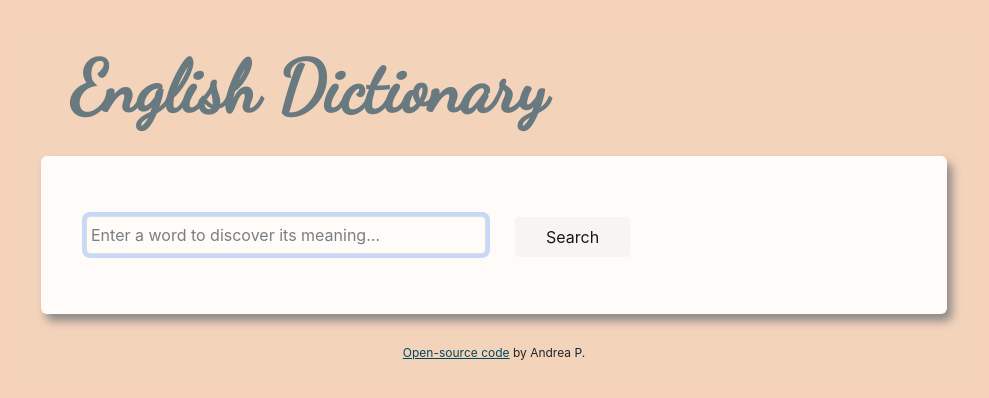
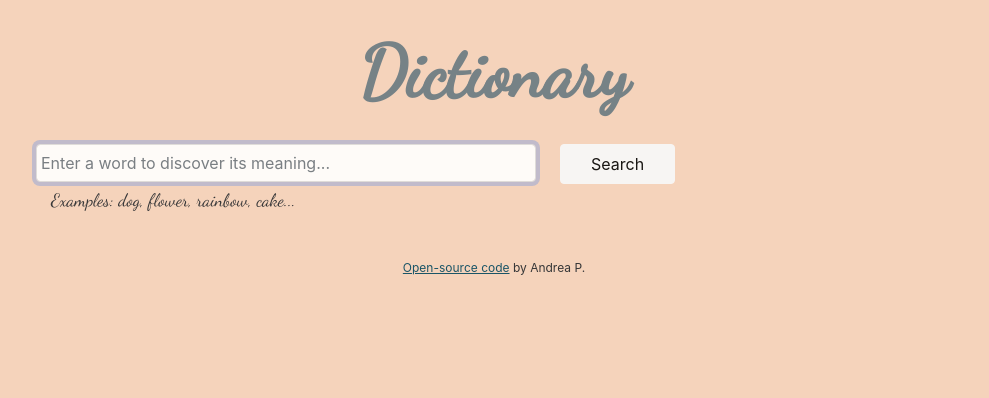
Before and after one commit to anpascott/dictionary-project, a React (Create React App) app: page / in a window 1280 px wide. Shown: the top 398 px of the page, without its empty margins (146-1135 px from the left). Built offline with nearby package versions, Linux system fonts and the light colour scheme.

Commit message:
finished project

```diff
--- a/src/App.css
+++ b/src/App.css
@@ -1,6 +1,7 @@
 .App {
   background-color: #f5d3bbec;
-  line-height: 3em;
+  opacity: 0.9;
+  line-height: 2em;
   max-width: 960px;
   margin: 0 auto;
 }
--- a/src/Dictionary.css
+++ b/src/Dictionary.css
@@ -1,28 +1,31 @@
 .Dictionary .title {
   font-family: "Dancing Script", cursive;
-  margin-top: 35px;
-  margin-left: 35px;
+  margin-top: 20px;
   padding: 10px;
-  text-align: left;
+  text-align: center;
   color: #687980;
   font-weight: bold;
 }
 
+.Dictionary p {
+  font-family: "Dancing Script", cursive;
+  font-size: 18px;
+  margin-left: 15px;
+  margin-top: 0;
+}
+
 .Dictionary .search-engine {
+  display: block;
+  margin: 0 auto;
   width: max-content;
   padding: 10px;
-  margin: 15px;
-}
-
-.Dictionary form {
-  display: block;
-  margin: 0 auto;
+  margin-bottom: 8px;
 }
 
 .Dictionary .search {
-  width: 400px;
-  width: 400px;
-  margin: 5px;
+  display: block;
+  margin: 0 auto;
+  width: 500px;
   padding: 6px 4px;
   color: #333;
   border: 1px solid #ddd;
@@ -33,8 +36,8 @@
 .Dictionary section {
   background-color: white;
   opacity: 0.9;
-  padding: 30px 15px;
-  margin: 15px;
+  padding: 12px 8px;
+  margin: 7px;
   border: white;
   border-radius: 6px;
   box-shadow: 5px 7px 10px grey;
--- a/src/Dictionary.js
+++ b/src/Dictionary.js
@@ -2,22 +2,40 @@ import React, { useState } from "react";
 import "./Dictionary.css";
 import axios from "axios";
 import Results from "./Results.js";
+import Meaning from "./Meaning.js";
+import Images from "./Images.js";
 
 export default function Dictionary () {
 
-let [keyword, setKeyword] = useState("count");
+let [keyword, setKeyword] = useState("");
 let [results, setResults] = useState(null);
+let [meaning, setMeaning] = useState(null);
+let [images, setImages] = useState(null);
 
     function handleResponse (response){
       setResults(response.data[0]);
+      setMeaning(response.data[0].meanings);
+      handleImages();
+      console.log(response.data[0].meanings);
+    }
+
+ function handleImages(event) {
+        const url = `https://api.pexels.com/v1/search?query=${keyword}&per_page=15`;
+        const access_token = '563492ad6f9170000100000105bd6c37933d47cba37c5e53114eb48f';
+        axios.get(url, {
+            headers: {
+                'Authorization': `${access_token}`
+            }
+        }).then(data => {
+            console.log(data);
+            setImages(data.data.photos);
+        })
     }
 
   function search (event){
     event.preventDefault();
-
     let apiUrl=`https://api.dictionaryapi.dev/api/v2/entries/en_US/${keyword}`
     axios.get(apiUrl).then(handleResponse);
-
   }
 
   function updateKeyword (event) {
@@ -26,9 +44,8 @@ let [results, setResults] = useState(null);
     return (
      <div className="Dictionary">
       <h1 className="title display-2">
-      English Dictionary
+      Dictionary
       </h1>
-      <section>
       < div className="search-engine">
           <form onSubmit={search}>
           <div className="row">
@@ -47,13 +64,14 @@ let [results, setResults] = useState(null);
                 value="Search"
                 className="btn btn-light"
               />
-
             </div>
+            <p> Examples: dog, flower, rainbow, cake...</p>
           </div>
           </form>
         </div>
-        </section>
  <Results results={results}/>
+ <Images images={images}/>
+ <Meaning meaning={meaning}/>
    </div>
     );
 }
--- /dev/null
+++ b/src/Images.css
@@ -0,0 +1,7 @@
+.Images img {
+  opacity: 1;
+  padding: 7px;
+  border-radius: 6px;
+  display: block;
+  margin: 0 auto;
+}
--- /dev/null
+++ b/src/Images.js
@@ -0,0 +1,27 @@
+import React from "react";
+import './Images.css';
+
+export default function Images (props) {
+
+if (props.images) {
+
+  return (
+ <section className="Images">
+ <div className="row">
+{props.images.map(function ( images, index ) {
+  return (
+<div className="col-4" key={index}>
+<a href={images.src.original} target="_new" rel="nonreferrer">
+<img className="img-fluid" src={images.src.tiny} alt={images.photographer} />
+</a>
+  </div>
+  );
+})}
+  </div>
+  </section>
+  );
+}
+else {
+  return null;
+}
+}
--- a/src/Meaning.js
+++ b/src/Meaning.js
@@ -3,23 +3,36 @@ import Synonyms from "./Synonyms.js";
 import "./Meaning.css";
 
 export default function Meaning (props){
+
+  if (props.meaning) {
+
 return (
-  <div className="meaning">
-    <section>
-<span className="display-6"> <strong> {props.meaning.partOfSpeech} </strong> </span>
-{props.meaning.definitions.map(function( definition,index )
+  <div className="Meaning">
+    {props.meaning.map(function( meaning,index)
+    {
+      return (
+        <section key={index}>
+          <span className="display-6">
+          <strong> {meaning.partOfSpeech} </strong>
+          </span>
+{meaning.definitions.map(function( definition,index )
 {
 return (
         <ul key={index}>
          <li>{definition.definition}</li>
          <div className="example">{definition.example}</div>
-         <div className="synonyms"> <Synonyms synonyms={definition.synonyms} /> </div>
+         <Synonyms synonyms={definition.synonyms}/>
          </ul>
+
 
 );
 })}
 </section>
-  </div>
 );
-
+    })}
+    </div>
+);
+  } else {
+    return null;
+  }
 }
--- a/src/Results.js
+++ b/src/Results.js
@@ -1,5 +1,4 @@
 import React from "react";
-import Meaning from "./Meaning.js";
 import ReactAudioPlayer from 'react-audio-player';
 
 export default function Results (props) {
@@ -7,10 +6,9 @@ export default function Results (props) {
 if (props.results) {
 
   return (
-    <div className="Results">
-      <section>
-    <span className="display-3">{props.results.word}</span> <space />
-    <span className="display-5">{props.results.phonetics[0].text}</span>
+    <section className="Results">
+    <span className="display-3 m-1">{props.results.word}</span> <space />
+    <span className="display-5 m-1">{props.results.phonetics[0].text}</span>
     <br/>
     <ReactAudioPlayer
     className="m-3"
@@ -18,17 +16,6 @@ if (props.results) {
   controls
 />
 </section>
-
-    {props.results.meanings.map(function(meaning , index) {
-      return (
-
-        <div key={index}>
-         <Meaning meaning={meaning} />
-          </div>
-      );
-    })}
-    </div>
-
   );
 }
 else {
```
